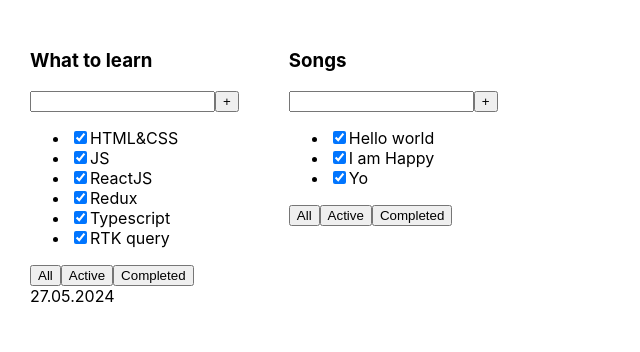
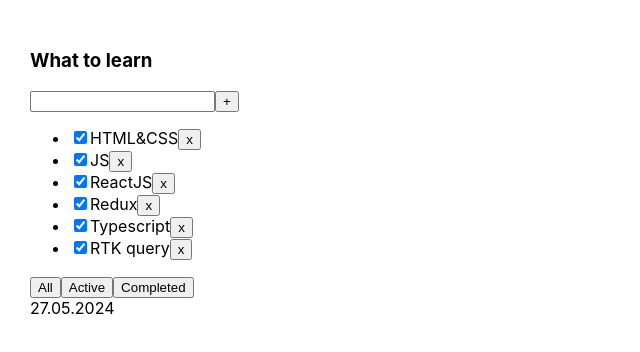
Before and after one commit to kalibria/todolist, a React (Create React App) app: page / in a window 1280 px wide. Shown: the top 352 px of the page, without its empty margins (0-640 px from the left). Built offline with nearby package versions, Linux system fonts and the light colour scheme.

Commit message:
add delete button

```diff
--- a/src/App.tsx
+++ b/src/App.tsx
@@ -19,16 +19,16 @@
         { id: 6, title: 'RTK query', isDone: false },
     ]
 
-    const tasks2 = [
-        { id: 1, title: 'Hello world', isDone: true },
-        { id: 2, title: 'I am Happy', isDone: false },
-        { id: 3, title: 'Yo', isDone: false },
-    ]
+    // const tasks2 = [
+    //     { id: 1, title: 'Hello world', isDone: true },
+    //     { id: 2, title: 'I am Happy', isDone: false },
+    //     { id: 3, title: 'Yo', isDone: false },
+    // ]
 
     return (
         <div className="App">
             <Todolist title={'What to learn'} tasks={tasks1} data={'27.05.2024'}/>
-            <Todolist title={'Songs'} tasks={tasks2}/>
+            {/*<Todolist title={'Songs'} tasks={tasks2}/>*/}
 
         </div>
     );
--- a/src/Todolist.tsx
+++ b/src/Todolist.tsx
@@ -14,22 +14,25 @@
             <h3>{title}</h3>
             <div>
                 <input/>
-                <Button title={'+'} />
+                <Button title={'+'}/>
             </div>
             {tasks.length === 0 ? (
                 <p>Тасок нет</p>
             ) : <ul>
                 {tasks.map(task => {
-                    return <li key={task.id}><input type="checkbox" checked={true}/><span>{task.title}</span></li>
+                    return <li key={task.id}><input type="checkbox" checked={true}/>
+                        <span>{task.title}</span>
+                        <button>x</button>
+                    </li>
                 })
                 }
             </ul>
             }
 
             <div>
-                <Button title={'All'} />
-                <Button title={'Active'} />
-                <Button title={'Completed'} />
+                <Button title={'All'}/>
+                <Button title={'Active'}/>
+                <Button title={'Completed'}/>
             </div>
             <div>{data}</div>
         </div>
```
